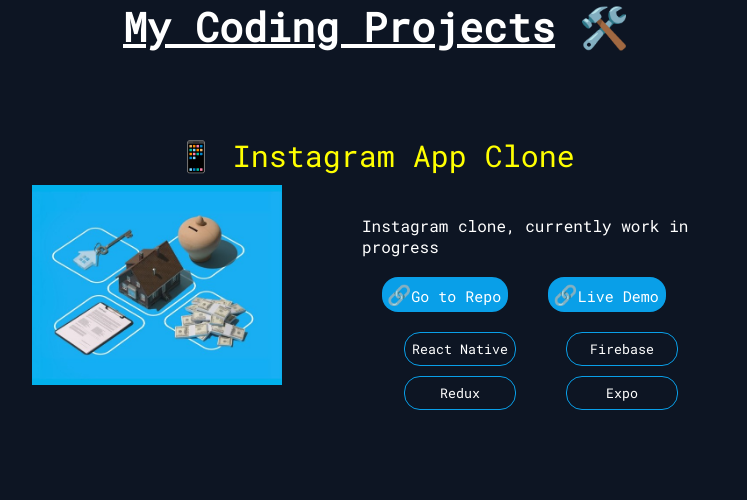
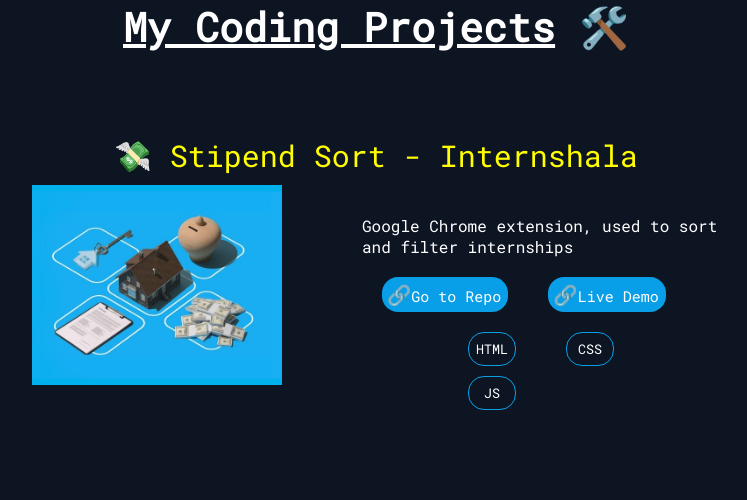
Before and after one commit to Sumrender/Portfolio, a React (Create React App) app: page / in a window 1280 px wide. Shown: the part 1560-2060 px from the top of the page, without its empty margins (264-1011 px from the left). Built offline with nearby package versions, Linux system fonts and the light colour scheme.

Commit message:
Update data.js

```diff
--- a/src/data/data.js
+++ b/src/data/data.js
@@ -13,6 +13,14 @@
   //   stack: ["ReactJS"],
   //   link: "",
   // },
+  {
+    name: "💸 Stipend Sort - Internshala ",
+    desc: "Google Chrome extension, used to sort and filter internships",
+    img: "",
+    stack: ["HTML", "CSS", "JS"],
+    link: "https://github.com/sumrender/stipend-sort-internshala",
+    projectLink: "",
+  },
   {
     name: "📱 Instagram App Clone ",
     desc: "Instagram clone, currently work in progress",
```
